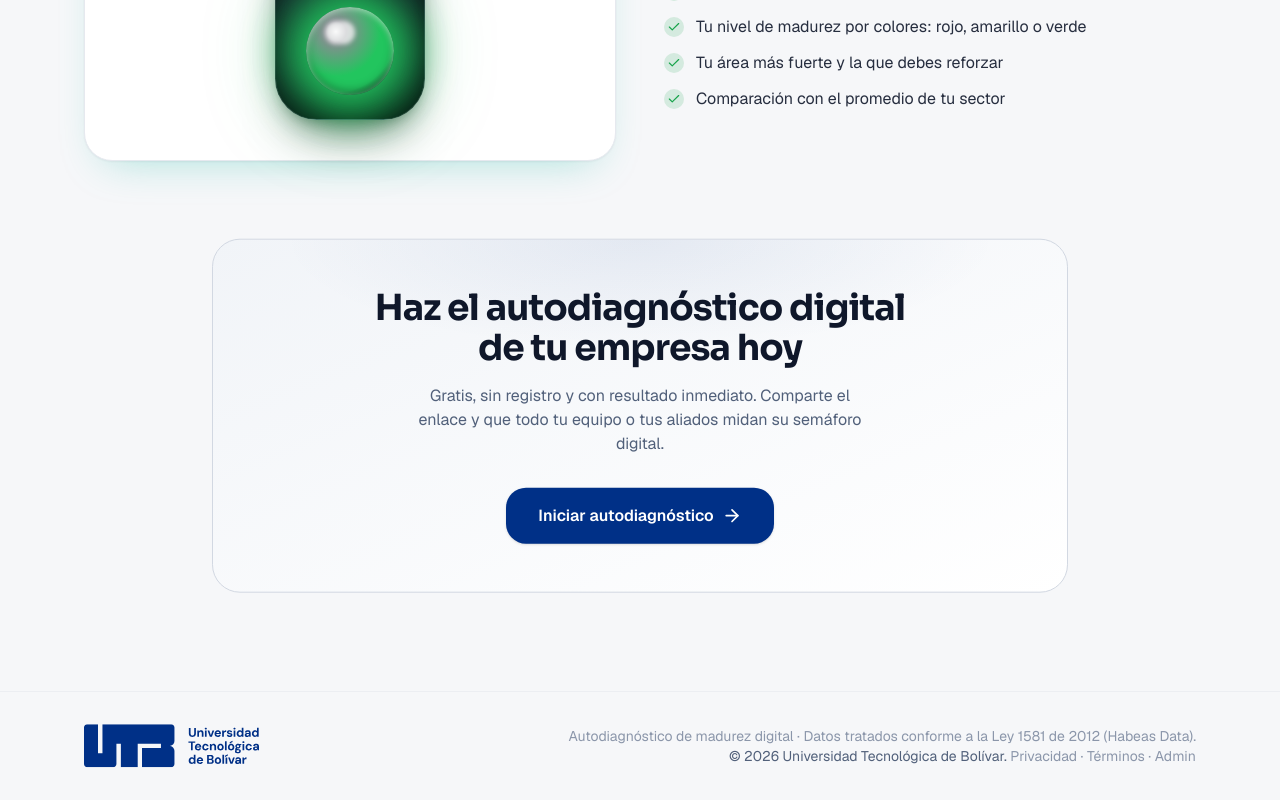
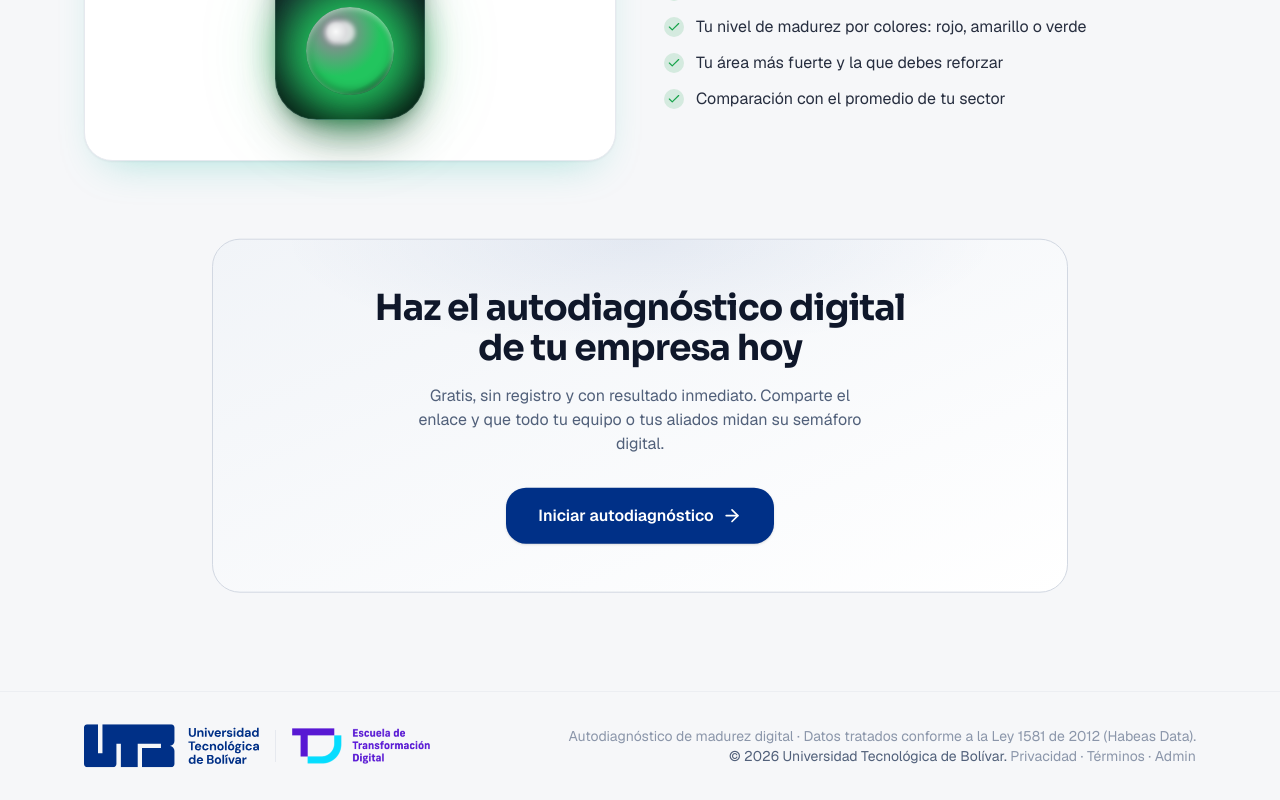
Before and after one commit to Angelsistemas7/radar-digital, a Next.js app: page / in a window 1280 px wide. Shown: the part 2292-3092 px from the top of the page. Built offline with nearby package versions, Linux system fonts and the light colour scheme.

Commit message:
feat(brand): co-branding Escuela TD en footer, favicon UTB, logo grande y paleta UTB en dimensiones

```diff
--- a/src/components/site/site-footer.tsx
+++ b/src/components/site/site-footer.tsx
@@ -6,7 +6,20 @@ export function SiteFooter() {
   return (
     <footer className="mt-auto border-t border-border/60">
       <div className="mx-auto flex max-w-6xl flex-col items-center justify-between gap-4 px-5 py-8 text-sm text-faint sm:flex-row">
-        <LogoLockup />
+        <div className="flex items-center gap-3 sm:gap-4">
+          <LogoLockup />
+          {BRAND.partnerLogo && (
+            <>
+              <span aria-hidden className="h-8 w-px bg-border" />
+              {/* eslint-disable-next-line @next/next/no-img-element */}
+              <img
+                src={BRAND.partnerLogo}
+                alt={BRAND.partnerName ?? ""}
+                className="h-9 w-auto"
+              />
+            </>
+          )}
+        </div>
         <p className="text-center sm:text-right">
           Autodiagnóstico de madurez digital · Datos tratados conforme a la Ley 1581
           de 2012 (Habeas Data).
--- a/src/lib/brand.ts
+++ b/src/lib/brand.ts
@@ -26,6 +26,10 @@ export interface Brand {
   description: string;
   /** Tipo de logo a renderizar en el lockup. */
   logo: "semaforo" | "utb";
+  /** Logo de co-marca opcional (socio/escuela) — se muestra en el footer. */
+  partnerLogo?: string;
+  /** Nombre del co-branding (texto alternativo del logo). */
+  partnerName?: string;
 }
 
 export const BRANDS: Record<BrandKey, Brand> = {
@@ -48,6 +52,8 @@ export const BRANDS: Record<BrandKey, Brand> = {
     description:
       "Mide la madurez digital de tu empresa en 4 dimensiones y recibe un plan de acción para impulsar tu transformación digital.",
     logo: "utb",
+    partnerLogo: "/escuela-td-logo.png",
+    partnerName: "Escuela de Transformación Digital",
   },
 };
 
```
Also changed, not shown: public/escuela-td-logo.png (added).
